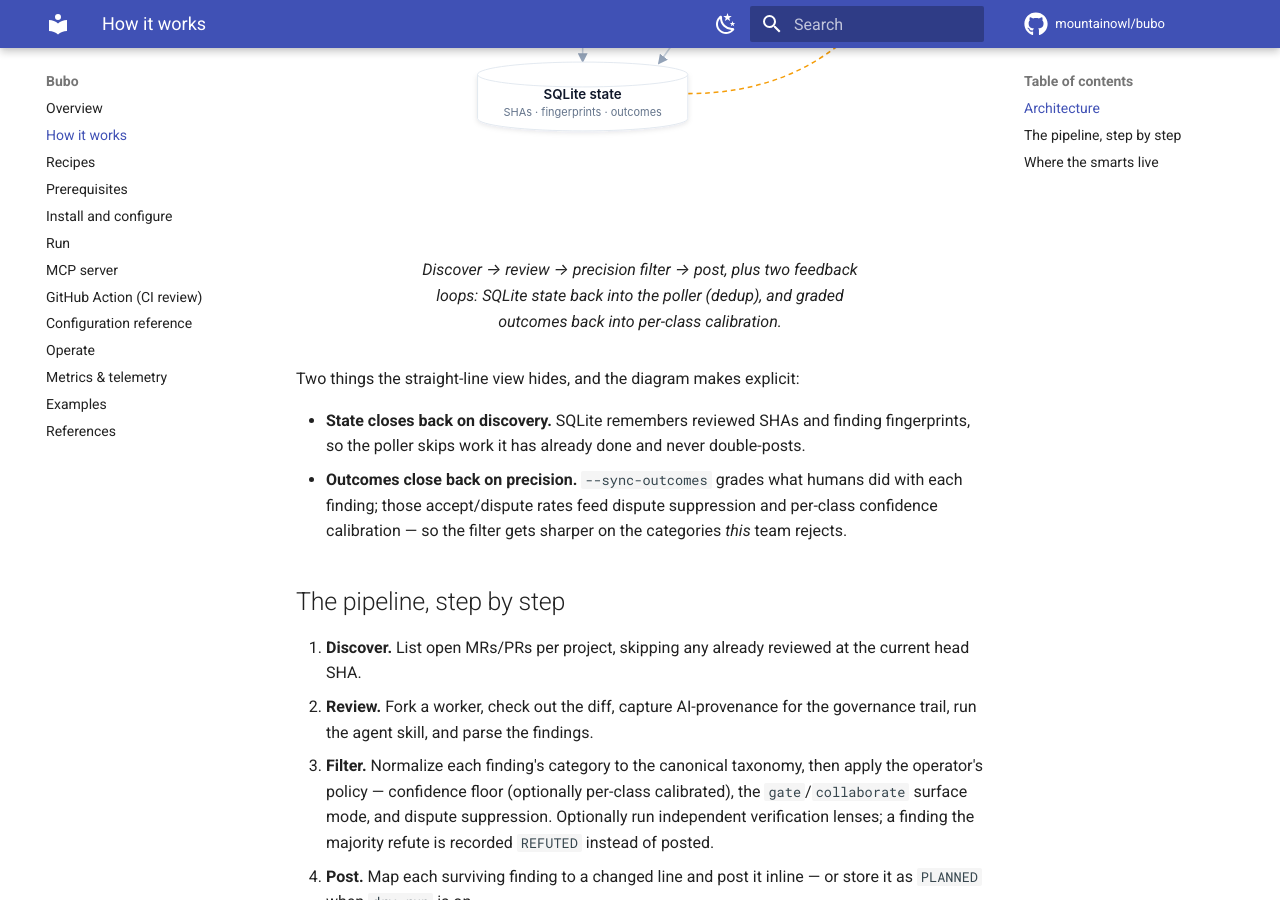
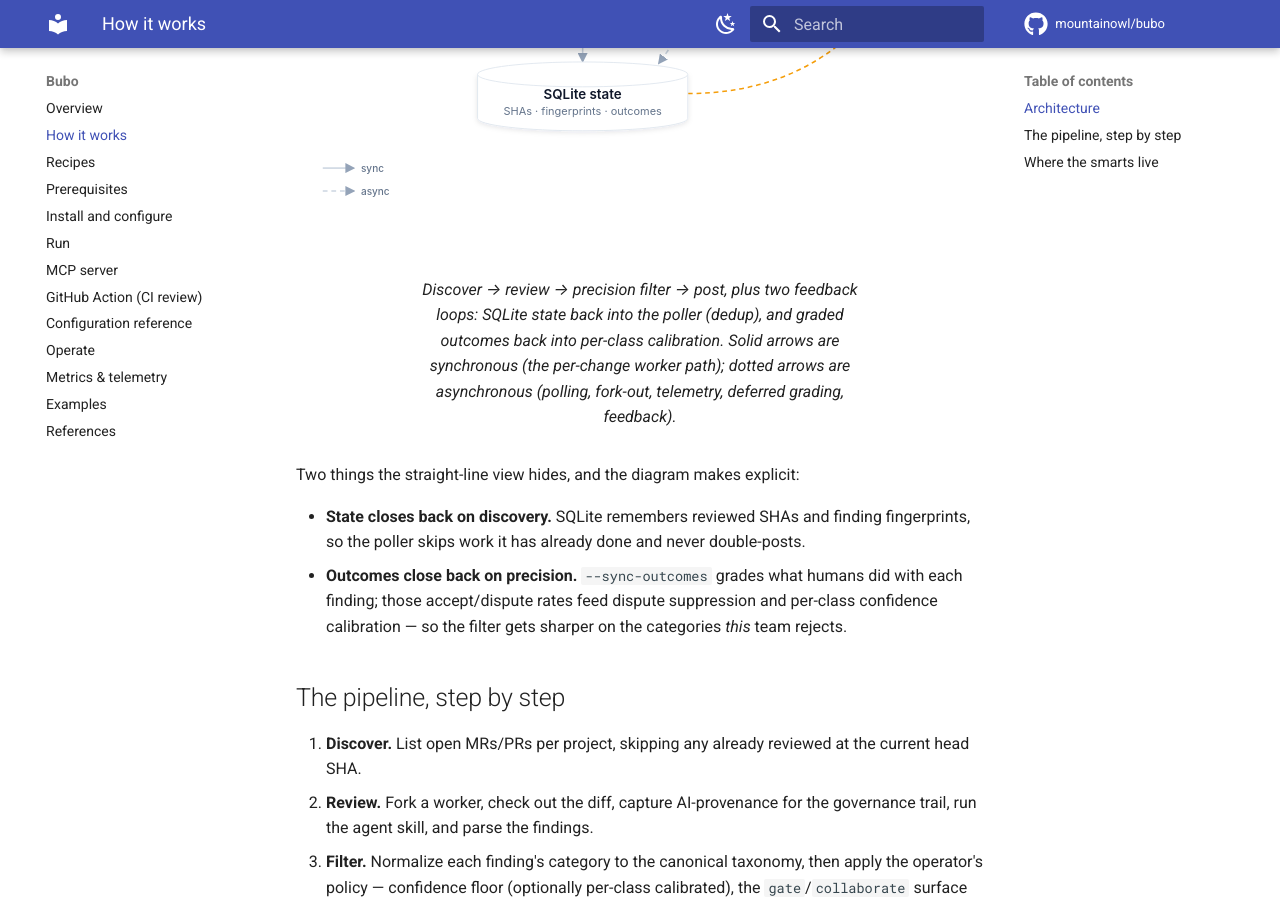
Before and after one commit to mountainowl/ai-code-review, an MkDocs documentation site: the page built from docs/how-it-works.md, in a window 1280 px wide and 900 px high, scrolled down 1068 px. Built offline with MkDocs 1.6.1 and Material for MkDocs 9.7.7, drawn with Linux system fonts in a browser that asks for light colours; comment, search, counter and statistics services are not loaded.

Commit message:
docs: distinguish sync (solid) vs async (dotted) arrows in the architecture diagram
Solid arrows mark the synchronous per-change worker path (worker -> policy
filter -> verify -> post, plus the in-flow refuted branch and state write).
Dotted arrows mark the asynchronous edges: polling the SCM, forking a worker per
change, telemetry export, the deferred --sync-outcomes run, and the two feedback
loops. Adds a small sync/async legend.

```diff
--- a/docs/how-it-works.md
+++ b/docs/how-it-works.md
@@ -9,7 +9,7 @@
 
 <figure markdown="span">
   ![Bubo architecture — GitLab/GitHub changes flow through the poller, a forked review worker, and the precision pipeline to posting, with SQLite-state and outcome-sync feedback loops.](images/architecture.svg){ width="720" }
-  <figcaption>Discover → review → precision filter → post, plus two feedback loops: SQLite state back into the poller (dedup), and graded outcomes back into per-class calibration.</figcaption>
+  <figcaption>Discover → review → precision filter → post, plus two feedback loops: SQLite state back into the poller (dedup), and graded outcomes back into per-class calibration. Solid arrows are synchronous (the per-change worker path); dotted arrows are asynchronous (polling, fork-out, telemetry, deferred grading, feedback).</figcaption>
 </figure>
 
 Two things the straight-line view hides, and the diagram makes explicit:
```
Also changed, not shown: docs/images/architecture.svg.
